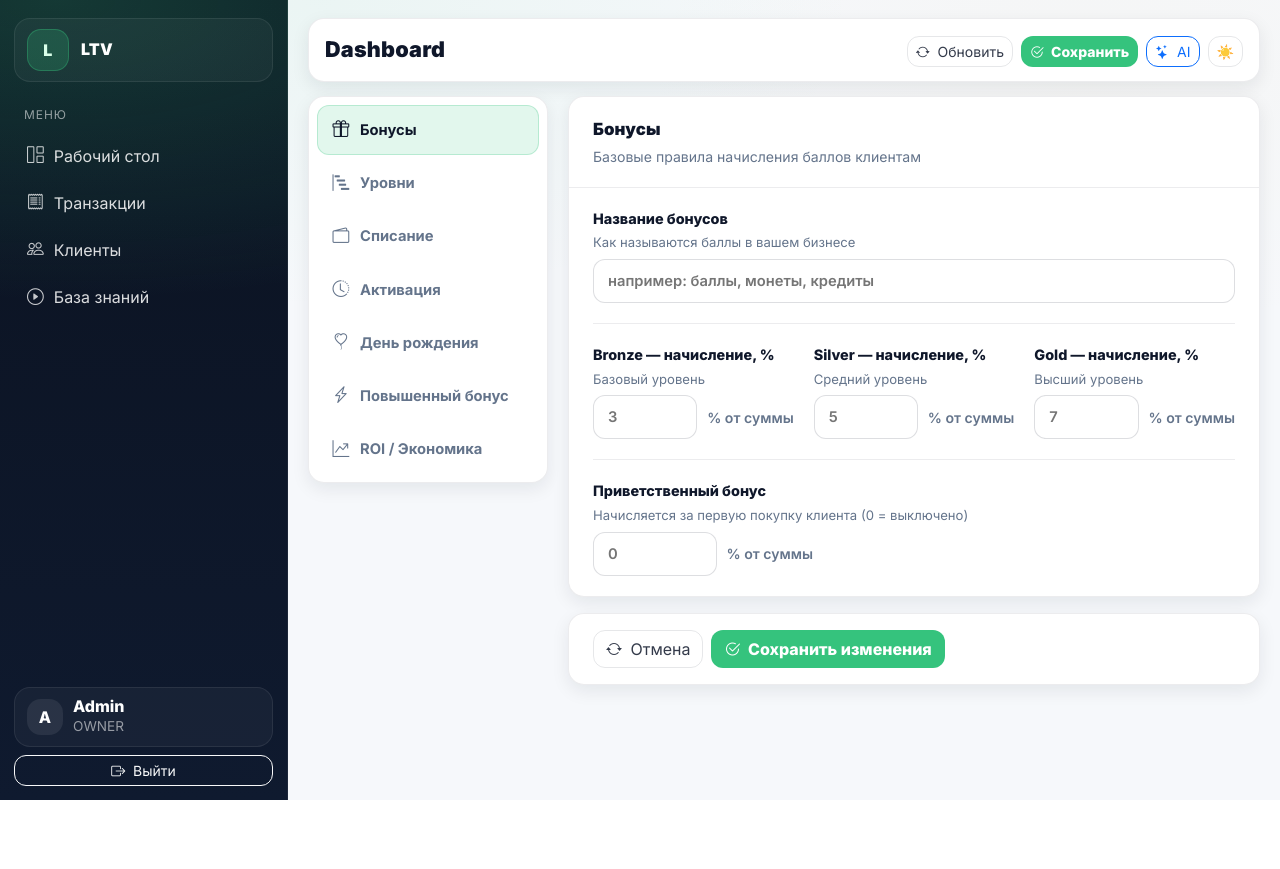
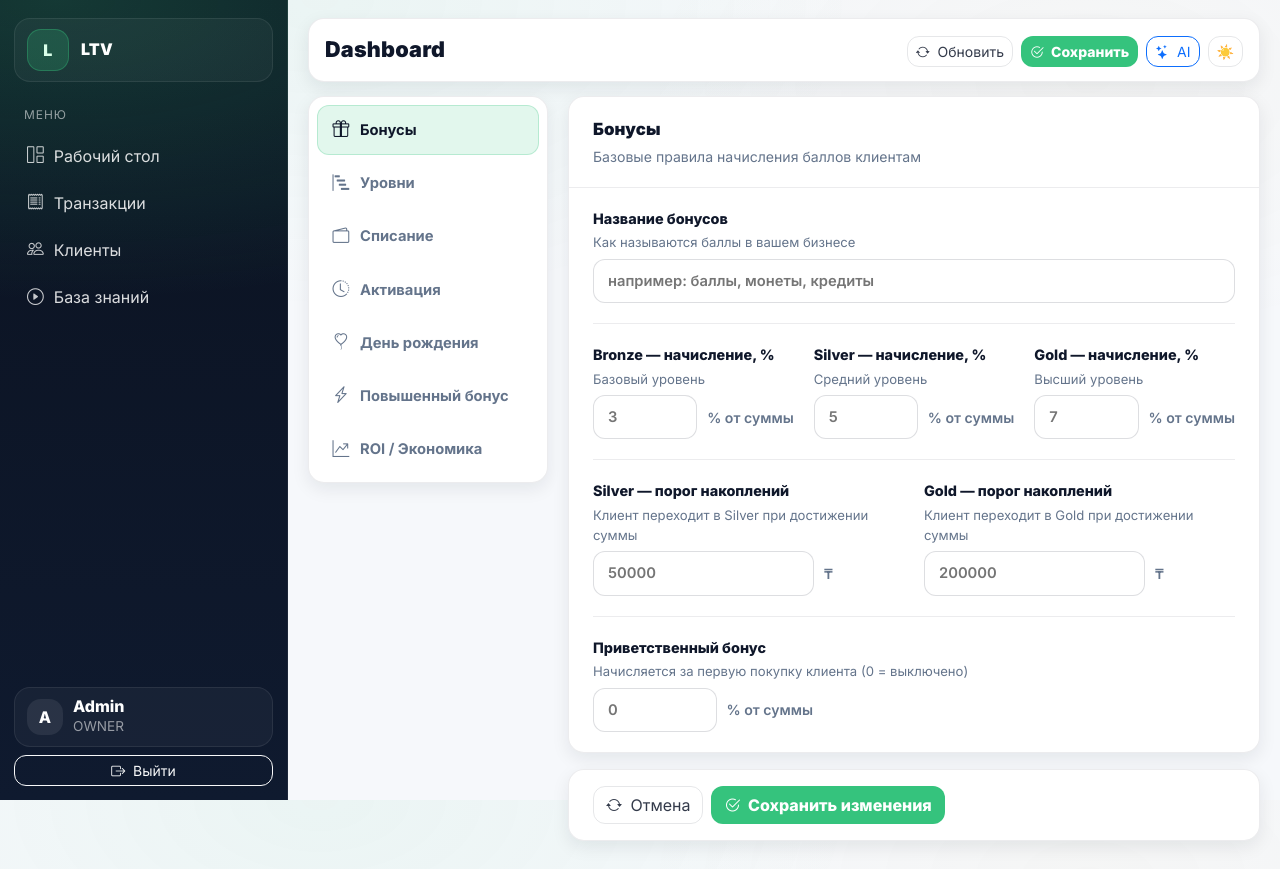
Before and after one commit to Asym111/ltv, a Python web app: template templates/admin/settings.html in a window 1280 px wide. Before the commit the page ends 800 px from the top, so only its background shows below. Run offline with Jinja, Linux system fonts and the light colour scheme; the template is opened without the code that fills it, so the values that code supplies are empty; some libraries are stand-ins or nearby versions.

Commit message:
feat: silver/gold threshold fields in settings UI

```diff
--- a/static/js/admin.js
+++ b/static/js/admin.js
@@ -2434,6 +2434,8 @@ function initSettingsPage() {
     setVal("earn_bronze_percent", data.earn_bronze_percent ?? 3);
     setVal("earn_silver_percent", data.earn_silver_percent ?? 5);
     setVal("earn_gold_percent",   data.earn_gold_percent   ?? 7);
+    setVal("silver_threshold", data.silver_threshold ?? 50000);
+    setVal("gold_threshold",   data.gold_threshold   ?? 200000);
     setVal("welcome_bonus_percent", data.welcome_bonus_percent ?? 0);
 
     // Redeem
@@ -2515,6 +2517,8 @@ function initSettingsPage() {
       earn_bronze_percent: getInt("earn_bronze_percent", 3),
       earn_silver_percent: getInt("earn_silver_percent", 5),
       earn_gold_percent:   getInt("earn_gold_percent",   7),
+      silver_threshold: getInt("silver_threshold", 50000),
+      gold_threshold:   getInt("gold_threshold",   200000),
       welcome_bonus_percent: getInt("welcome_bonus_percent", 0),
 
       redeem_max_percent: getInt("redeem_max_percent", 30),
--- a/templates/admin/settings.html
+++ b/templates/admin/settings.html
@@ -91,6 +91,28 @@
             <div class="settings-input-with-unit">
               <input id="earn_gold_percent" type="number" class="settings-input" min="0" max="100" placeholder="7">
               <span class="settings-unit">% от суммы</span>
+            </div>
+          </div>
+        </div>
+
+        <div class="settings-divider"></div>
+
+        <!-- Пороги автоапгрейда тиров -->
+        <div class="settings-field-row">
+          <div class="settings-field">
+            <label class="settings-label">Silver — порог накоплений</label>
+            <div class="settings-hint">Клиент переходит в Silver при достижении суммы</div>
+            <div class="settings-input-with-unit" style="max-width:240px">
+              <input id="silver_threshold" type="number" class="settings-input" min="0" step="1000" placeholder="50000">
+              <span class="settings-unit">₸</span>
+            </div>
+          </div>
+          <div class="settings-field">
+            <label class="settings-label">Gold — порог накоплений</label>
+            <div class="settings-hint">Клиент переходит в Gold при достижении суммы</div>
+            <div class="settings-input-with-unit" style="max-width:240px">
+              <input id="gold_threshold" type="number" class="settings-input" min="0" step="1000" placeholder="200000">
+              <span class="settings-unit">₸</span>
             </div>
           </div>
         </div>
```
